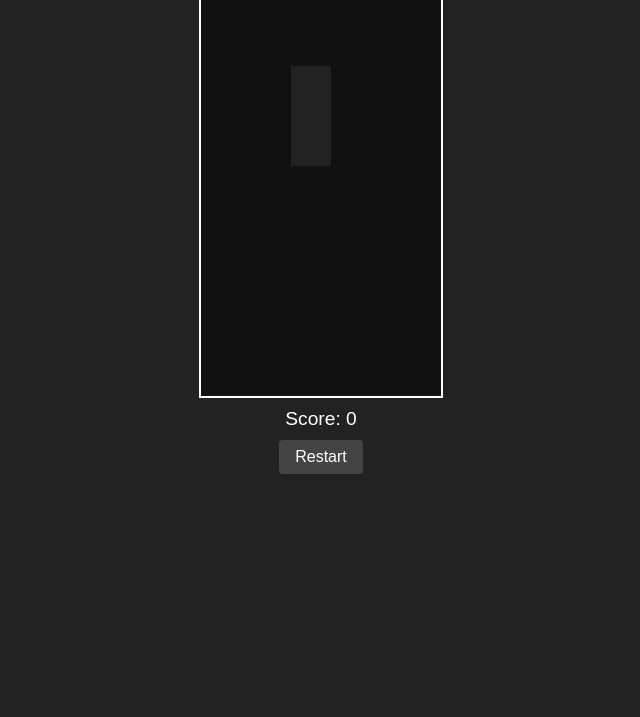
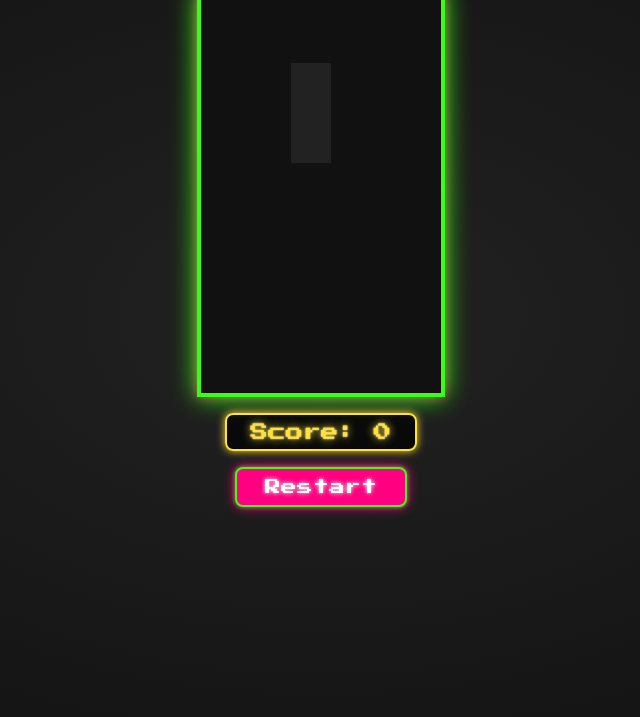
Before and after one commit to anandamit3110/tetris1, a plain HTML site: page index.html in a window 1280 px wide. Shown: the part 83-800 px from the top of the page, without its empty margins (319-959 px from the left). Drawn offline with Linux system fonts and the light colour scheme.

Commit message:
changed style

```diff
--- a/style.css
+++ b/style.css
@@ -1,36 +1,63 @@
+@import url('https://fonts.googleapis.com/css2?family=Press+Start+2P&display=swap');
+
 body {
-    background: #222;
-    color: #fff;
+    background: radial-gradient(ellipse at center, #222 0%, #111 100%);
+    color: #39ff14;
     display: flex;
     flex-direction: column;
     align-items: center;
-    font-family: Arial, sans-serif;
+    font-family: 'Press Start 2P', monospace;
     margin: 0;
     height: 100vh;
+    text-shadow: 0 0 8px #39ff14, 0 0 2px #fff;
 }
+
 h1 {
     margin-top: 30px;
     margin-bottom: 10px;
+    font-size: 2em;
+    color: #ff0080;
+    text-shadow: 0 0 8px #ff0080, 0 0 2px #fff;
+    letter-spacing: 2px;
 }
+
 #tetris {
-    background: #111;
-    border: 2px solid #fff;
-    margin-bottom: 10px;
+    background: #000;
+    border: 4px solid #39ff14;
+    box-shadow: 0 0 24px #39ff14, 0 0 8px #ff0080;
+    margin-bottom: 16px;
     display: block;
 }
+
 #score {
-    font-size: 1.2em;
-    margin-bottom: 10px;
+    font-size: 1.1em;
+    margin-bottom: 16px;
+    color: #ffe138;
+    text-shadow: 0 0 8px #ffe138, 0 0 2px #fff;
+    background: rgba(0,0,0,0.7);
+    padding: 8px 24px;
+    border-radius: 8px;
+    border: 2px solid #ffe138;
+    box-shadow: 0 0 8px #ffe138;
 }
+
 #restart {
-    padding: 8px 16px;
+    padding: 10px 28px;
     font-size: 1em;
-    background: #444;
+    font-family: 'Press Start 2P', monospace;
+    background: #ff0080;
     color: #fff;
-    border: none;
-    border-radius: 4px;
+    border: 2px solid #39ff14;
+    border-radius: 8px;
     cursor: pointer;
+    box-shadow: 0 0 12px #ff0080, 0 0 4px #39ff14;
+    text-shadow: 0 0 4px #fff;
+    transition: background 0.2s, color 0.2s;
 }
+
 #restart:hover {
-    background: #666;
+    background: #39ff14;
+    color: #000;
+    border-color: #ff0080;
+    box-shadow: 0 0 16px #39ff14, 0 0 8px #ff0080;
 }
```
